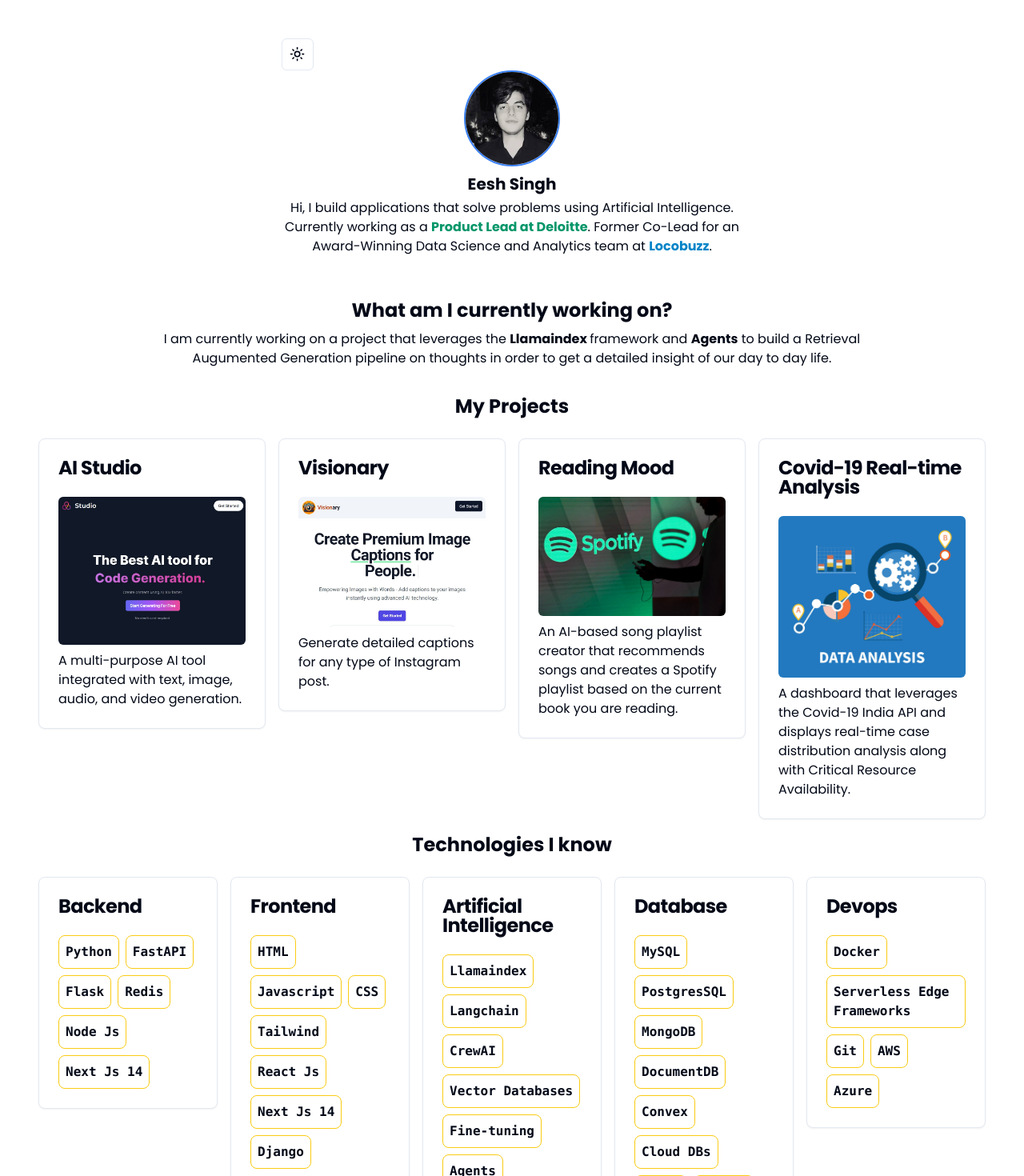
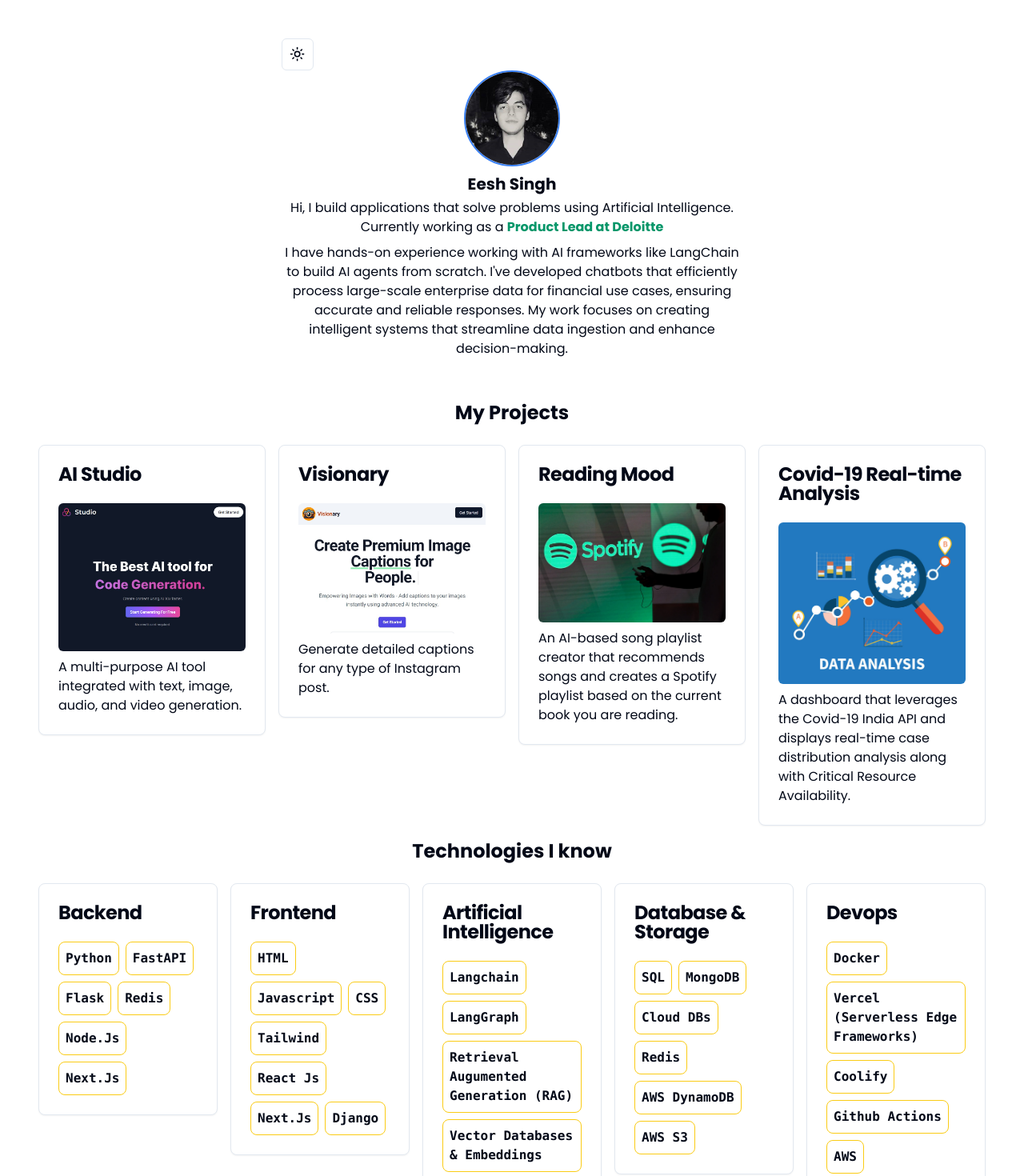
Before and after one commit to eeshsingh123/portfolio-eesh, a Next.js app: page / in a window 1280 px wide. Shown: the top 1470 px of the page at 80% size. Built offline with nearby package versions, Linux system fonts and the light colour scheme.

Commit message:
portfolio updated

```diff
--- a/app/layout.tsx
+++ b/app/layout.tsx
@@ -10,9 +10,9 @@
 const poppins = Poppins({ subsets: ["latin"], weight: ["400", "700"] });
 
 export const metadata: Metadata = {
-  title: "Eesh Singh Portfolio",
+  title: "Eesh Singh | Lead Software Engineer Portfolio",
   description:
-    "This is a portfolio of Eesh Singh who is a Lead Software Engineer at Deloitte and an application developer. Eesh works on building AI applications and Artificial Intelligence use-cases using frameworks like llamaindex, langchain. Eesh has experience in Data Science, Data analytics, Machine learning, Deep learning, Agentic Retrieval Augumented Generation (RAG) pipelines",
+    "Explore the portfolio of Eesh Singh, Lead Software Engineer at Deloitte and expert application developer. Specializing in AI applications, machine learning, deep learning, and Agentic RAG pipelines using frameworks like LLaMA Index and LangChain. Skilled in data science, data analytics, and innovative Artificial Intelligence solutions.",
 };
 
 export default function RootLayout({
--- a/components/main/hero-section.tsx
+++ b/components/main/hero-section.tsx
@@ -8,24 +8,6 @@
 const Hero = () => {
   return (
     <div className="flex flex-col justify-center items-center">
-      <div className="font-semibold text-2xl pb-2">
-        What am I currently working on?
-      </div>
-      <div className="pb-8 max-w-4xl text-center">
-        I am currently working on a project that leverages the{" "}
-        <Link href="https://www.llamaindex.ai/" className="font-semibold">
-          Llamaindex{" "}
-        </Link>
-        framework and{" "}
-        <Link
-          href="https://docs.llamaindex.ai/en/stable/use_cases/agents/"
-          className="font-semibold"
-        >
-          Agents
-        </Link>{" "}
-        to build a Retrieval Augumented Generation pipeline on thoughts in order
-        to get a detailed insight of our day to day life.
-      </div>
       <div className="font-semibold text-2xl">My Projects</div>
       <div className="grid grid-cols-1 md:grid-cols-4 gap-4 pt-6">
         {PROJECTS.map((el, idx) => (
--- a/components/main/intro-section.tsx
+++ b/components/main/intro-section.tsx
@@ -17,8 +17,10 @@
         Intelligence. Currently working as a{" "}
         <span className="text-emerald-600 font-semibold">
           Product Lead at Deloitte
-        </span>. Former Co-Lead for an Award-Winning Data Science and Analytics team at{" "}
-        <span className="text-sky-600 font-semibold">Locobuzz</span>.
+        </span>
+      </div>
+      <div className="py-1 text-center">
+        I have hands-on experience working with AI frameworks like LangChain to build AI agents from scratch. I've developed chatbots that efficiently process large-scale enterprise data for financial use cases, ensuring accurate and reliable responses. My work focuses on creating intelligent systems that streamline data ingestion and enhance decision-making.
       </div>
     </div>
   );
--- a/constants.ts
+++ b/constants.ts
@@ -25,26 +25,53 @@
   },
 ];
 
-
 export const TECH = [
   {
     framework: "Backend",
-    technologies: ["Python", "FastAPI", "Flask", "Redis", "Node Js", "Next Js 14"]
+    technologies: ["Python", "FastAPI", "Flask", "Redis", "Node.Js", "Next.Js"],
   },
   {
     framework: "Frontend",
-    technologies: ["HTML", "Javascript", "CSS", "Tailwind", "React Js", "Next Js 14", "Django"]
+    technologies: [
+      "HTML",
+      "Javascript",
+      "CSS",
+      "Tailwind",
+      "React Js",
+      "Next.Js",
+      "Django",
+    ],
   },
   {
     framework: "Artificial Intelligence",
-    technologies: ["Llamaindex", "Langchain", "CrewAI", "Vector Databases", "Fine-tuning", "Agents"]
+    technologies: [
+      "Langchain",
+      "LangGraph",
+      "Retrieval Augumented Generation (RAG)",
+      "Vector Databases & Embeddings",
+      "CrewAI",
+      "Agents",
+    ],
   },
   {
-    framework: "Database",
-    technologies: ["MySQL", "PostgresSQL", "MongoDB", "DocumentDB", "Convex", "Cloud DBs", "Redis", "AWS S3", "CMS"]
+    framework: "Database & Storage",
+    technologies: [
+      "SQL",
+      "MongoDB",
+      "Cloud DBs",
+      "Redis",
+      "AWS DynamoDB",
+      "AWS S3",
+    ],
   },
   {
     framework: "Devops",
-    technologies: ["Docker", "Serverless Edge Frameworks", "Git", "AWS", "Azure"]
-  }
-]
+    technologies: [
+      "Docker",
+      "Vercel (Serverless Edge Frameworks)",
+      "Coolify",
+      "Github Actions",
+      "AWS",
+    ],
+  },
+];
```
